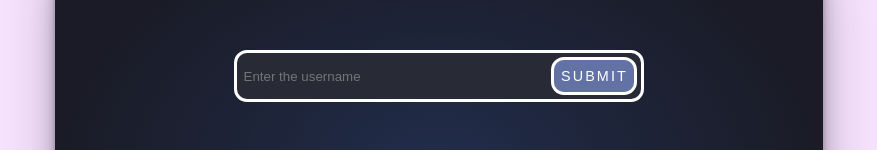
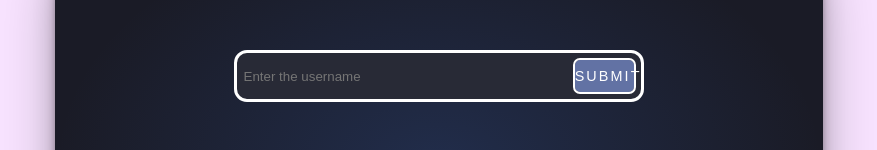
Before and after one commit to yousseffdil/GitHub-Api, a plain HTML site: page index.html in a window 1280 px wide. Shown: the part 154-304 px from the top of the page, without its empty margins (201-1078 px from the left). Drawn offline with Linux system fonts and the light colour scheme; a web font is replaced by a local one.

Commit message:
favicon and styles

```diff
--- a/index.html
+++ b/index.html
@@ -6,13 +6,11 @@
     <meta http-equiv="X-UA-Compatible" content="IE=edge">
     <meta name="viewport" content="width=device-width, initial-scale=1.0">
     <link rel="stylesheet" href="style.css">
-
+    <link rel="shortcut icon" href="assets/github-mark-white.png" type="image/x-icon">
     <title>GitHub Api</title>
 </head>
 
 <body>
-
-
     <div class="container">
         <div class="bar">
             <div class="option"></div>
--- a/style.css
+++ b/style.css
@@ -95,6 +95,18 @@ body {
 
 #input-container button {
     width: 80px;
+    background: #6272A4;
+    text-transform: uppercase;
+    color: white;
+    letter-spacing: 0.145em;
+    width: 15%;
+    font-size: 0.9rem;
+    font-weight: 500;
+    border: none;
+    border-radius: 5px;
+    outline: 2px solid white;
+    margin: 1%;
+    transition: 500ms;
 }
 
 .container form input {
@@ -107,23 +119,7 @@ body {
     box-sizing: border-box;
     padding-left: 1%;
 }
-
-.container form button {
-    background: #6272A4;
-    text-transform: uppercase;
-    color: white;
-    letter-spacing: 0.145em;
-    width: 15%;
-    font-size: 0.9rem;
-    font-weight: 500;
-    border: none;
-    border-radius: 10px;
-    outline: 3px solid white;
-    margin: 1%;
-    transition: 500ms;
-}
-
-.container form button:hover {
+#input-container button:hover {
     background: #48516d;
 
 }
```
Also changed, not shown: app.js (line endings or trailing spaces), assets/github-mark-white.png (added).
